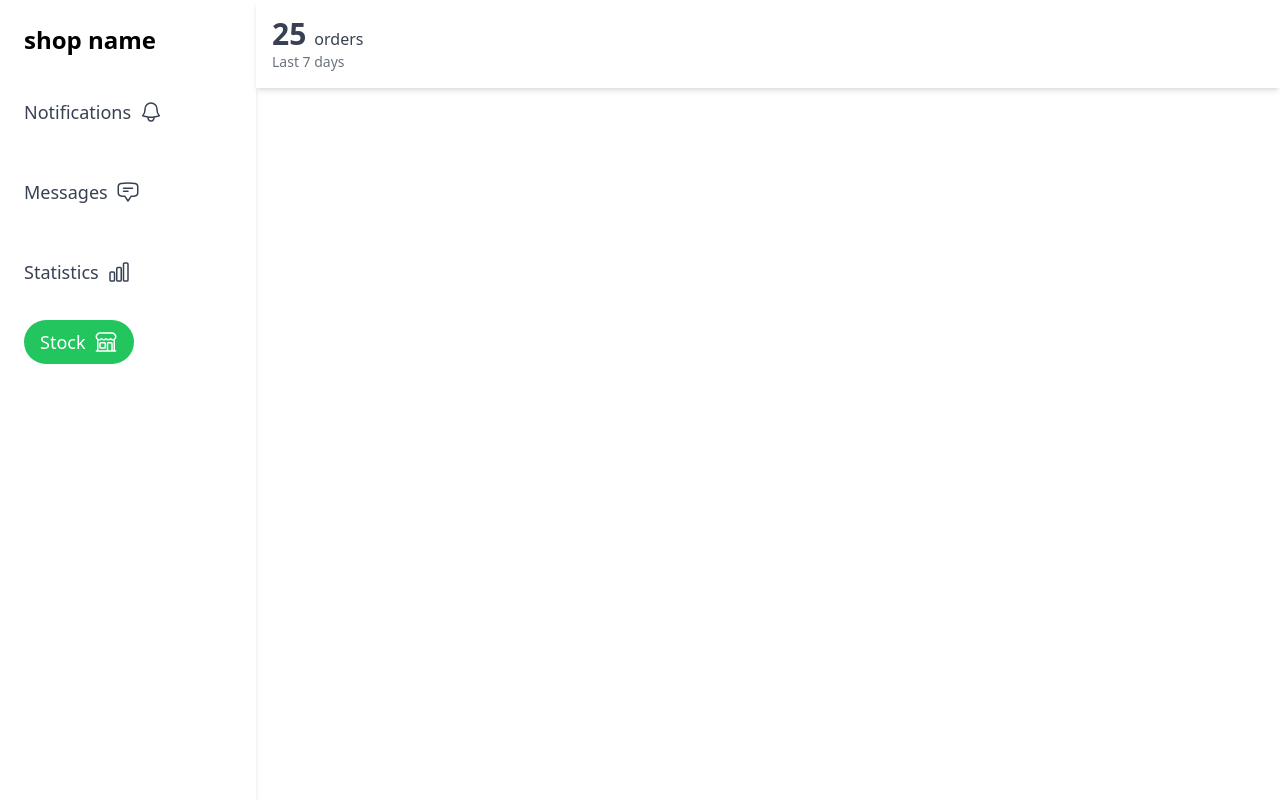
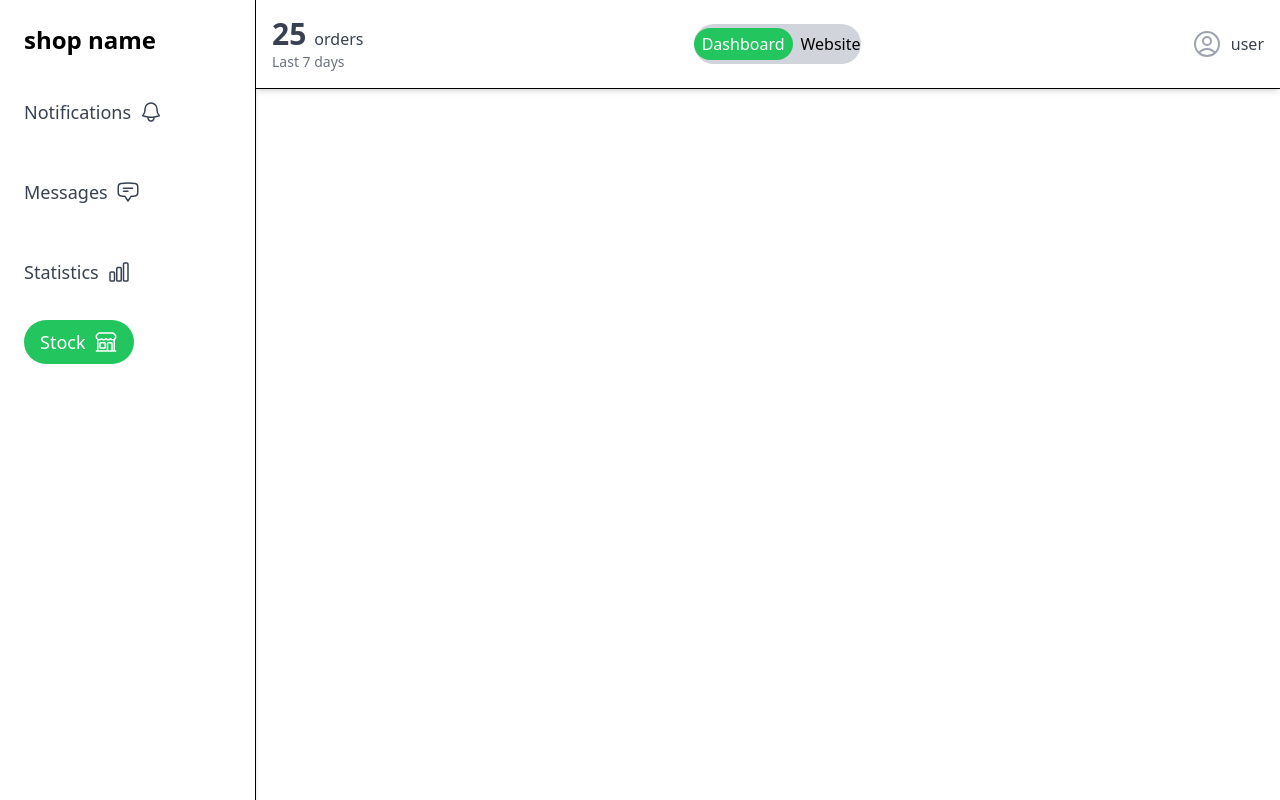
Before and after one commit to 120lennox/farm-basket-frontend, a Next.js app in the folder farmbasket/: page /dashboard in a window 1280 px wide. Built offline with nearby package versions, Linux system fonts and the light colour scheme.

Commit message:
Implemented dashboard component

```diff
--- a/farmbasket/app/dashboard/page.tsx
+++ b/farmbasket/app/dashboard/page.tsx
@@ -1,8 +1,8 @@
-import { BellIcon, ChatBubbleBottomCenterTextIcon, ChartBarIcon, BuildingStorefrontIcon } from '@heroicons/react/24/outline';
+import { BellIcon, ChatBubbleBottomCenterTextIcon, ChartBarIcon, BuildingStorefrontIcon, UserCircleIcon } from '@heroicons/react/24/outline';
 export default function dashboard(){
     return(
             <div className="flex">
-      <aside className="w-64 h-screen bg-white shadow-md p-6 flex flex-col">
+      <aside className="w-64 h-screen bg-white shadow-md p-6 flex flex-col border-r border-black">
 
         <h1 className="text-2xl font-bold mb-6">shop name</h1>
          <div className="space-y-4">
@@ -29,13 +29,24 @@ export default function dashboard(){
         </aside>
 
          <main className="flex-1">
-        <header className="flex items-center justify-between p-4 bg-white shadow-md">
+        <header className="flex items-center justify-between p-4 bg-white shadow-md border-b border-black">
           <div className="text-gray-700">
             <span className="text-3xl font-bold">25</span>
             <span className="ml-2">orders</span>
             <div className="text-sm text-gray-500">Last 7 days</div>
           </div>
-          </header>
+
+           <div className="  mx-auto space-x-2 bg-gray-300 rounded-full py-1 w-55">
+            <button className="px-2 py-1 text-white bg-green-500 rounded-full hover:bg-green-600">Dashboard</button>
+            <button className="text-black text-bold ">Website</button>
+          </div>
+
+
+          <div className="flex items-center space-x-2">
+          <UserCircleIcon className="w-8 h-8 text-gray-400" />
+            <span className="text-gray-700">user</span>
+          </div>
+        </header>
         </main>
         </div>
         );
```
Also changed, not shown: farmbasket/app/shops/Shops.tsx (added).
